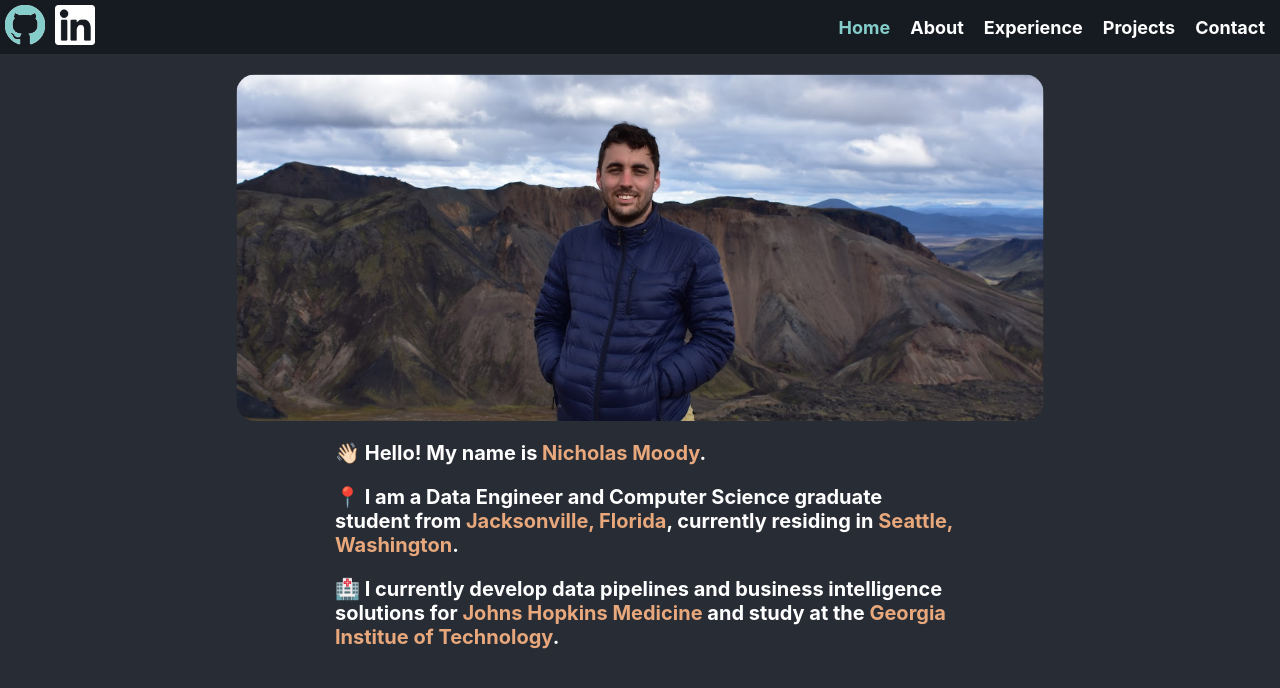
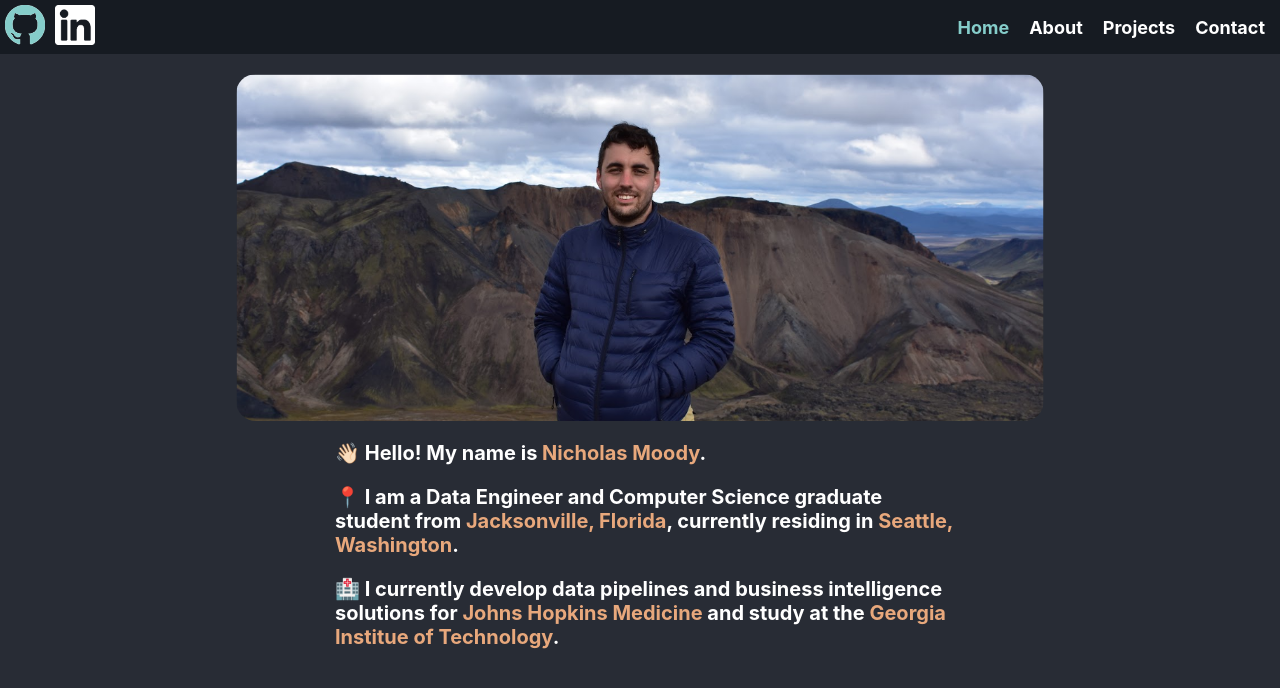
Before and after one commit to nmoody9899/personal-website, a React (Create React App) app: page / in a window 1280 px wide. Shown: the top 688 px of the page. Built offline with nearby package versions, Linux system fonts and the light colour scheme.

Commit message:
Removed unnecessary comments and files

```diff
--- a/src/components/Navbar.js
+++ b/src/components/Navbar.js
@@ -39,9 +39,6 @@ const Navbar = () => {
                             <NavLink exact to='/about' className={`links`} activeClassName='active'>About</NavLink>
                         </li>
                         <li>
-                            <NavLink exact to='/experience' className={`links`} activeClassName='active'>Experience</NavLink>
-                        </li>
-                        <li>
                             <NavLink exact to='/projects' className={`links`} activeClassName='active'>Projects</NavLink>
                         </li>
                         <li>
@@ -55,7 +52,3 @@ const Navbar = () => {
 }
 
 export default Navbar;
-
-//                 <a href='https://www.linkedin.com/in/nicholasmoody1/'>
-// <img src={LinkedInWhite} />
-// </a>
--- a/src/pages/Experience.js
+++ /dev/null
@@ -1,13 +0,0 @@
-import React from 'react';
-
-const Experience = () =>{
-  return (
-    <div>
-      <h3>Experience</h3>
-      <div>
-
-      </div>
-    </div>
-  );
-}
-export default Experience;
```
